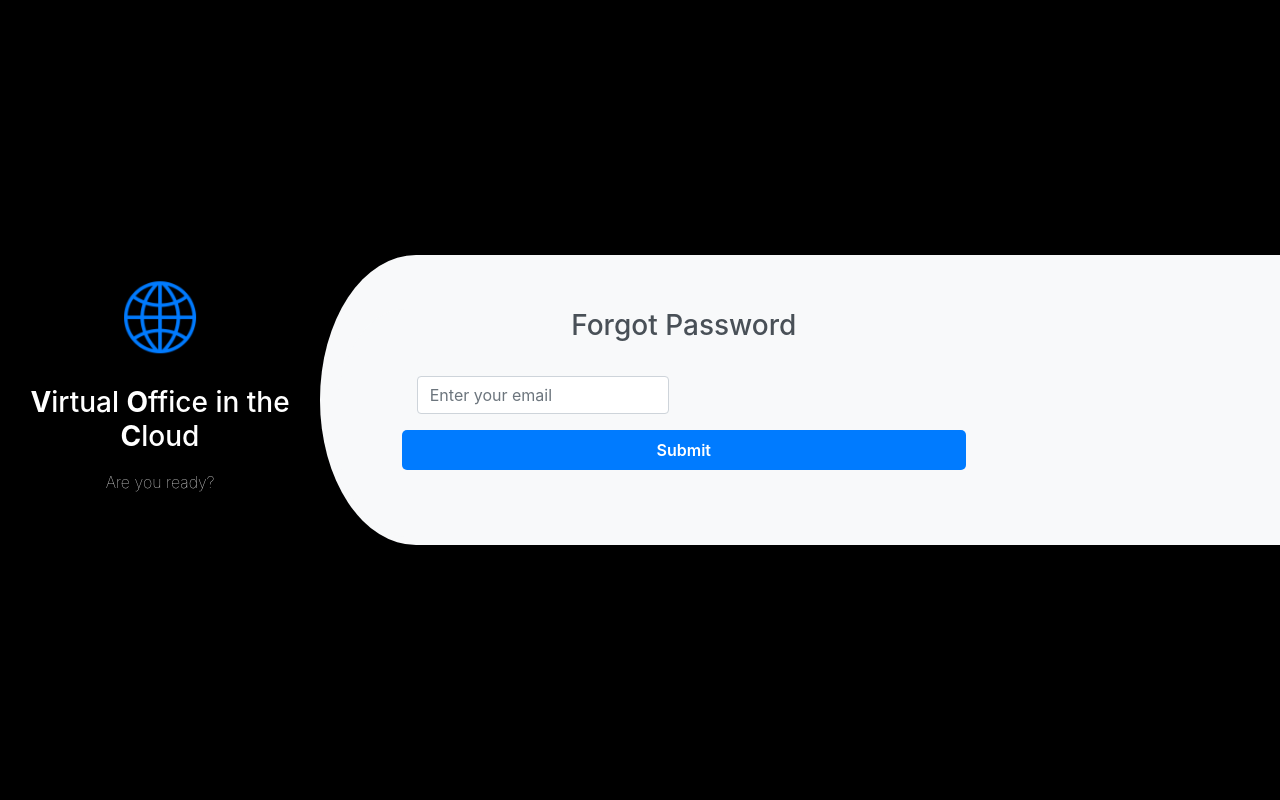
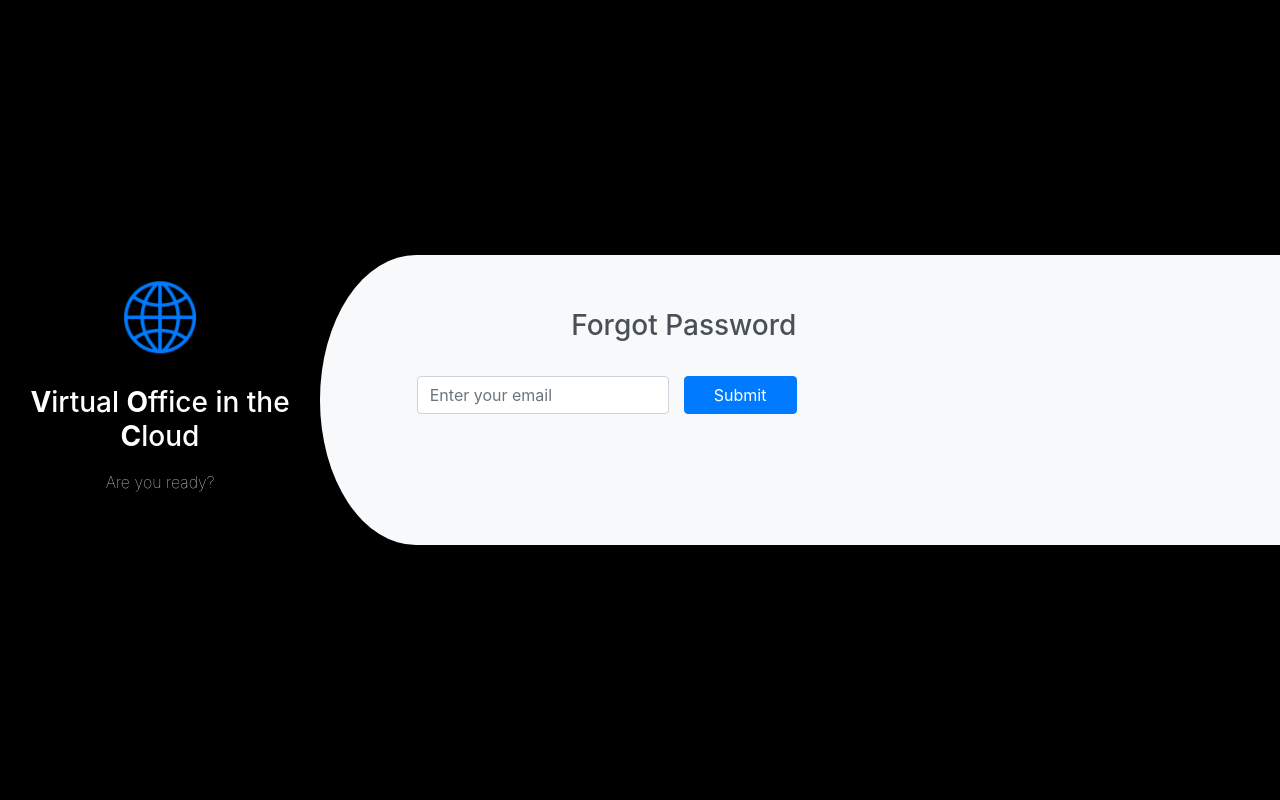
Before and after one commit to ConnerWiench/VOiC, a Flask app: page /forgot in a window 1280 px wide. Run offline with Flask 2, Linux system fonts and the light colour scheme; some libraries are stand-ins or nearby versions.

Commit message:
Fixed bugs in forgot.html

```diff
--- a/frontend/templates/forgot.html
+++ b/frontend/templates/forgot.html
@@ -6,7 +6,9 @@
 
 {% block content %}
 <div class="col-md-9 register-right">
+  <div class="text-left">
     <h3 class="register-heading">Forgot Password</h3>
+  </div>
   <form method="post">
     <div class="row register-form">
       <div class="col-md-6">
@@ -20,8 +22,8 @@
           />
         </div>
       </div>
-      <input type="submit" id="PasswordSubmit" class="btnRegister" value="Submit"/>
+      <input type="submit" id="PasswordSubmit" class="btn btn-primary" value="Submit" style="height: 50%; width: 20%;">
+    </div>
   </form>
 </div>
-
 {% endblock %}
```
Lines whose indentation alone changed are shown as unchanged.
